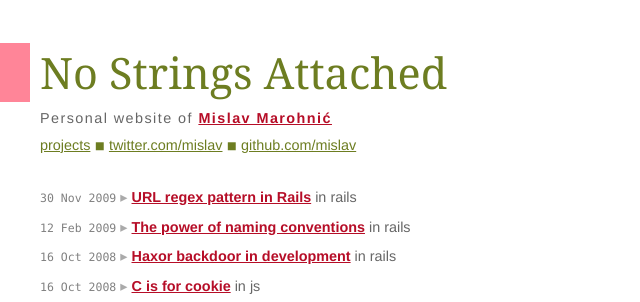
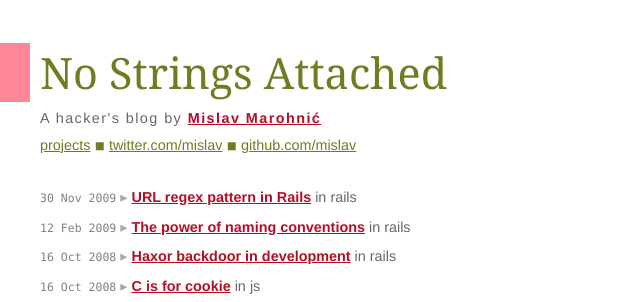
Before and after one commit to mislav/blog, a Jekyll site: the page built from index.html, in a window 1280 px wide. Shown: the top 302 px of the page, without its empty margins (0-640 px from the left). Built offline with Jekyll 4.4.1, drawn with Linux system fonts in a browser that asks for light colours; Markdown is read by kramdown in place of the engine named in the settings.

Commit message:
a hacker's blog

```diff
--- a/index.html
+++ b/index.html
@@ -1,12 +1,12 @@
 ---
 layout: default
 title: No Strings Attached
-description: Hacker blog by Mislav Marohnić
+description: "A hacker's blog by Mislav Marohnić"
 ---
 
 <h1>{{ page.title }}</h1>
 
-<p class="subtext">Personal website of <a href="/about/"><strong>Mislav Marohnić</strong></a></p>
+<p class="subtext">A hacker's blog by <a href="/about/"><strong>Mislav Marohnić</strong></a></p>
 
 <div id="links_me">
   <a href="/projects/">projects</a>
```
